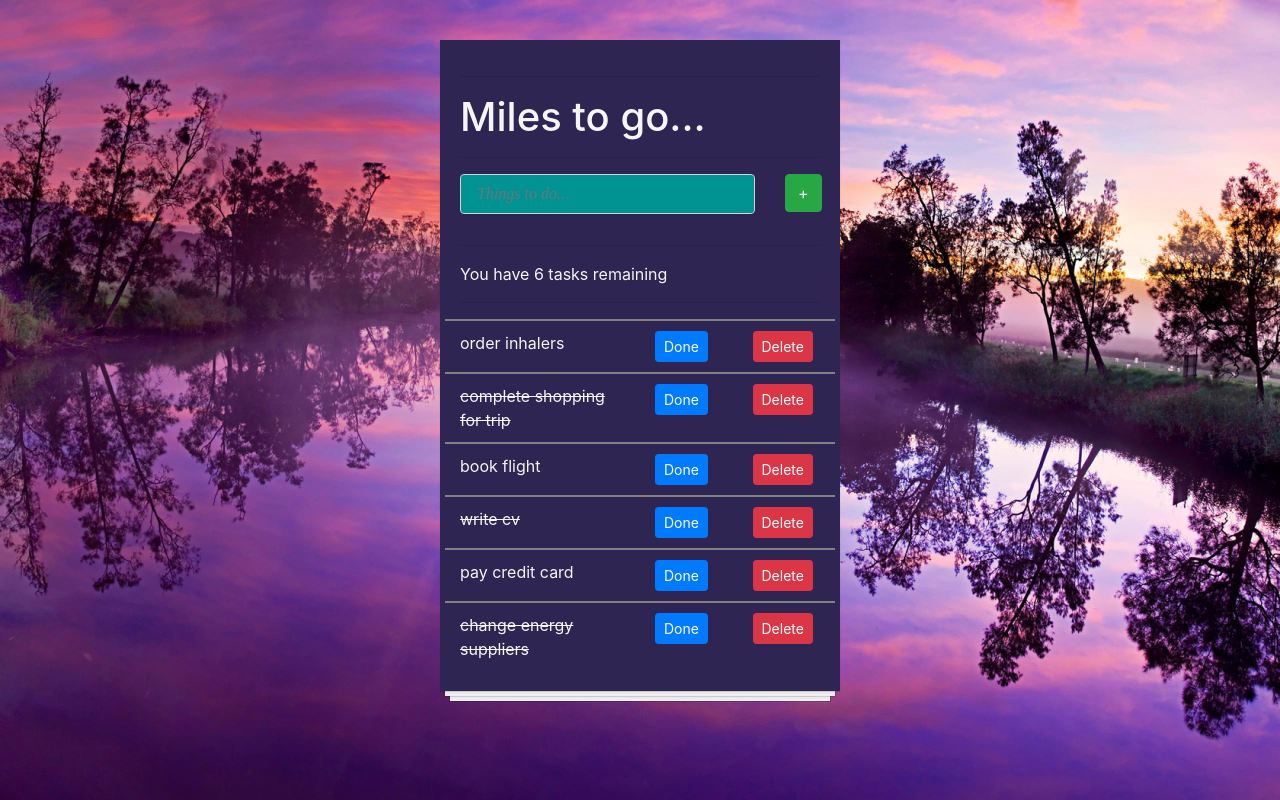
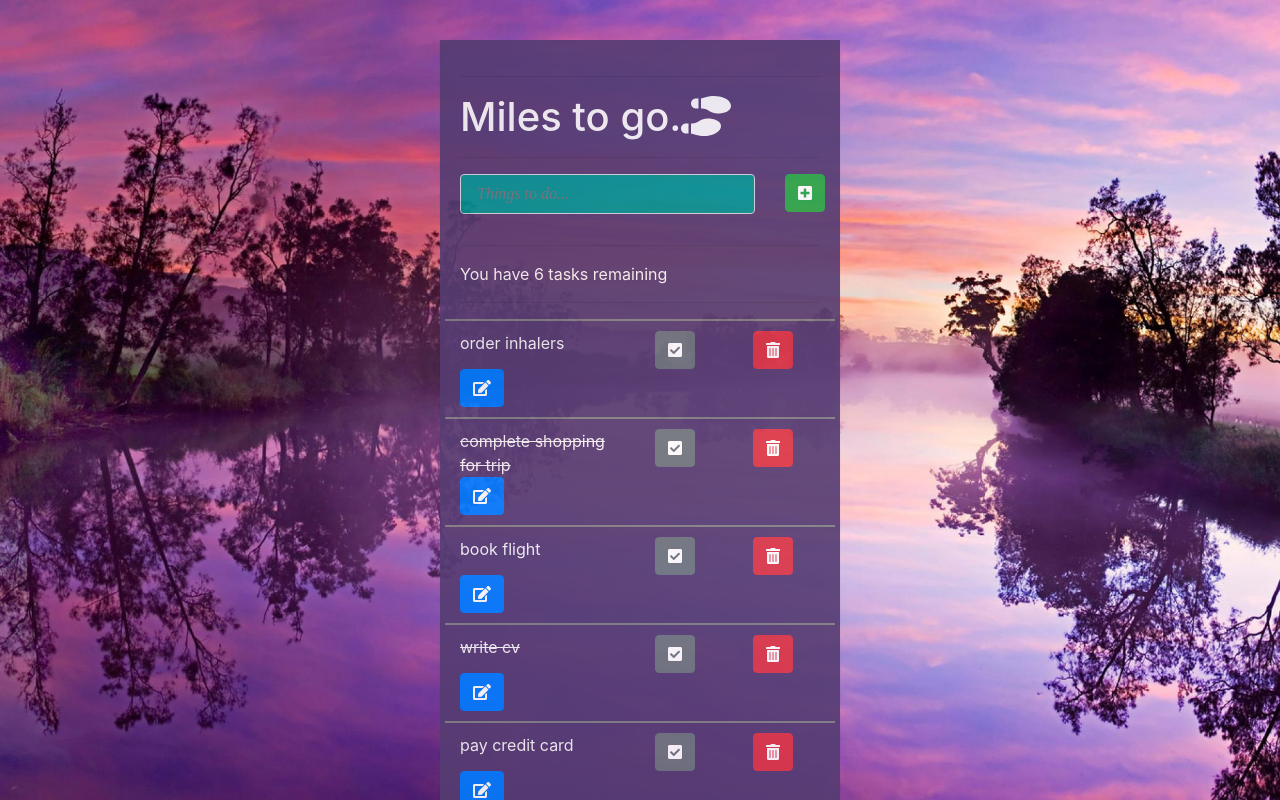
Before and after one commit to Saadi-design/todo_app_frontend, a React (Create React App) app: page / in a window 1280 px wide. Shown: the top 800 px of the page. Built offline with nearby package versions, Linux system fonts and the light colour scheme.

Commit message:
buttons, icons, edit

```diff
--- a/src/App.css
+++ b/src/App.css
@@ -1,5 +1,6 @@
 .App{
-  background-color: #2e2552;
+  background-color: #553c72;
+  opacity: 0.9;
   min-height:600px;
   width: 400px;
   margin: 40px auto;
@@ -16,8 +17,7 @@
       0 20px 0 -10px #eee,
           /* The third layer shadow */
       0 20px 1px -9px rgba(0,0,0,0.15);
-
-  }
+ }
 
 .App-logo {
   height: 40vmin;
--- a/src/App.js
+++ b/src/App.js
@@ -4,7 +4,23 @@ import Header from './components/Header';
 import TaskCounter from './components/TaskCounter';
 import TaskList from './components/TaskList';
 import AddTask from './components/AddTask';
-const uuidv4 = require('uuid/v4');
+import { library } from '@fortawesome/fontawesome-svg-core';
+import { faTrashAlt, faPlusSquare, faCheckSquare, faEdit, faWalking, faShoePrints } from '@fortawesome/free-solid-svg-icons';
+
+
+library.add
+(
+  faTrashAlt,
+  faPlusSquare,
+  faCheckSquare,
+  faEdit,
+  faWalking,
+  faShoePrints
+
+  );
+
+
+  const uuidv4 = require('uuid/v4');
 
 
 class App extends React.Component {
--- a/src/components/AddTask.js
+++ b/src/components/AddTask.js
@@ -1,4 +1,6 @@
 import React from "react";
+import { FontAwesomeIcon} from '@fortawesome/react-fontawesome'
+import { faPlusSquare } from "@fortawesome/free-solid-svg-icons";
 const uuidv4 = require('uuid/v4')
 class AddTask extends React.Component {
   state = {
@@ -33,8 +35,7 @@ class AddTask extends React.Component {
           />
         </div>
         <div className="button col-12 col-md-2">
-          <button type="button" className="btn btn-success btn-md " onClick={this.addTask}>
-            +
+          <button type="button" className="btn btn-success btn-md " onClick={this.addTask}><FontAwesomeIcon icon={faPlusSquare}/>
          </button>
         </div>
       </div>
--- a/src/components/Header.js
+++ b/src/components/Header.js
@@ -1,11 +1,12 @@
 import React from 'react';
-
+import { FontAwesomeIcon } from '@fortawesome/react-fontawesome';
+import { faShoePrints } from '@fortawesome/free-solid-svg-icons';
 class Header extends React.Component {
 
     render() {
         return (
             <h1>
-                <header> Miles to go...</header>
+                <header> Miles to go.<FontAwesomeIcon icon={faShoePrints}/></header>
 
             </h1>
 
--- a/src/components/Task.js
+++ b/src/components/Task.js
@@ -1,4 +1,8 @@
 import React from 'react';
+import { FontAwesomeIcon } from '@fortawesome/react-fontawesome';
+import { faTrashAlt } from '@fortawesome/free-solid-svg-icons';
+import { faCheckSquare } from '@fortawesome/free-solid-svg-icons';
+import { faEdit } from '@fortawesome/free-solid-svg-icons';
 class Task extends React.Component {
 
     deleteTask = () => {
@@ -7,7 +11,10 @@ class Task extends React.Component {
     completeTask = () => {
         this.props.completeTaskFunc(this.props.task.id)
     }
-
+    editTask = () => {
+        var newTaskDescription = prompt('Update task', this.props.task.taskDescription);
+        this.props.editTaskFunc(this.props.task.id, newTaskDescription)
+    }
     render() {
         const completed = this.props.task.completed
         return (
@@ -27,17 +34,19 @@ class Task extends React.Component {
                 }
                 <div className="col-6 col-md-3">
 
-                    <button type="button" className="btn btn-primary btn-sm" onClick={this.completeTask}>
-                        Done
+                    <button type="button" className="btn btn-secondary btn-xs" onClick={this.completeTask}>
+                    <FontAwesomeIcon icon={faCheckSquare}/>
                     </button>
                 </div>
-                <div>
                     <div className="col-6 col-md-3">
-
-                        <button type="button" className="btn btn-danger btn-sm" onClick={this.deleteTask}>
-                            Delete
+                    <button type="button" class="btn btn-danger btn-xs" onClick={this.deleteTask}>
+                        <FontAwesomeIcon icon={faTrashAlt}/>
                     </button>
                     </div>
+                    <div className="col-4 col-md-2 col-lg-2">
+                    <button type="button" className="btn btn-primary btn btn-xs" onClick={this.editTask}>
+                    <FontAwesomeIcon icon={faEdit}/>
+                 </button>
                 </div>
             </div>
 
--- a/src/index.css
+++ b/src/index.css
@@ -4,14 +4,13 @@ body {
     color: whitesmoke
 }
 
-.body {
-  margin: 0;
- }@media only screen and (max-width: 1400px) {
+  @media only screen and (max-width: 1400px) {
      body {
       background-image: url("./components/media/stunning-purple-backgrounds.jpg");
       background-size: cover;
        color: whitesmoke
      }
+    }
      @media only screen and (max-width: 1200px) {
        body {
         background-image: url("./components/media/purpleLights.jpg");
@@ -36,14 +35,6 @@ body {
          color: whitesmoke
        }
      }
-      /* background-image: url("./components/paisley.jpg");  */
-
-   /* font-family: -apple-system, BlinkMacSystemFont, "Segoe UI", "Roboto", "Oxygen",
-     "Ubuntu", "Cantarell", "Fira Sans", "Droid Sans", "Helvetica Neue",
-     sans-serif;
-   -webkit-font-smoothing: antialiased;
-   -moz-osx-font-smoothing: grayscale; */
- }
 
  .code {
    font-family: source-code-pro, Menlo, Monaco, Consolas, "Courier New",
```
Also changed, not shown: src/components/image.js (deleted, +0 -14 lines), src/components/Header.css (deleted), 1 other file (tests, documents, lock files or other folders).
